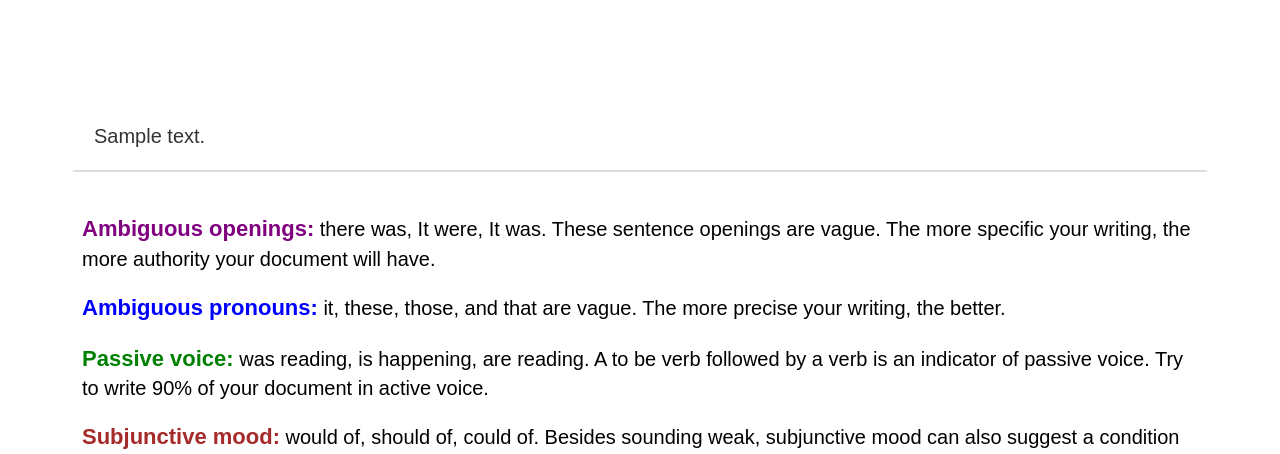
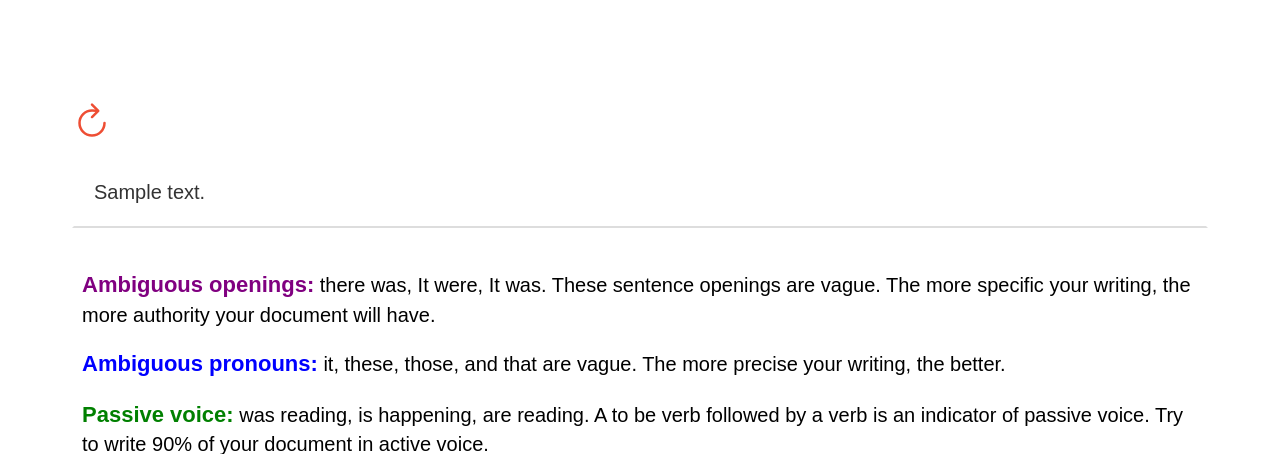
Before and after one commit to EBolle/write-tight, a Flask app: template writetight/templates/output.html in a window 1280 px wide. Shown: the top 454 px of the page. Run offline with Flask 2, Linux system fonts and the light colour scheme; the template is opened without the code that fills it: most values are stand-ins (such as "Sample title", 1, 10 or a date in 2020).

```diff
--- a/writetight/static/js/script.js
+++ b/writetight/static/js/script.js
@@ -18,6 +18,9 @@ const patterns = [
   "subjunctive-mood",
   "words-ending-with-ly",
 ];
+
+// There are only two functionalities for now: unhide patterns that are matched and unhide no patterns matched
+// The refresh button should simply link to the input() function
 
 // Hide the form when returnText is visible [this finally works!, now make it neat and add a REFRESH button]
 
--- a/writetight/templates/output.html
+++ b/writetight/templates/output.html
@@ -1,5 +1,8 @@
 {% extends 'base.html' %} {% block content %}
 <div class="top-section">
+  <button class="refresh-button">
+    <span><ion-icon name="refresh-outline"></ion-icon></span>
+  </button>
   <p class="return-text">{{ submit_text }}</p>
 </div>
 <div class="pattern-explanations">
```
